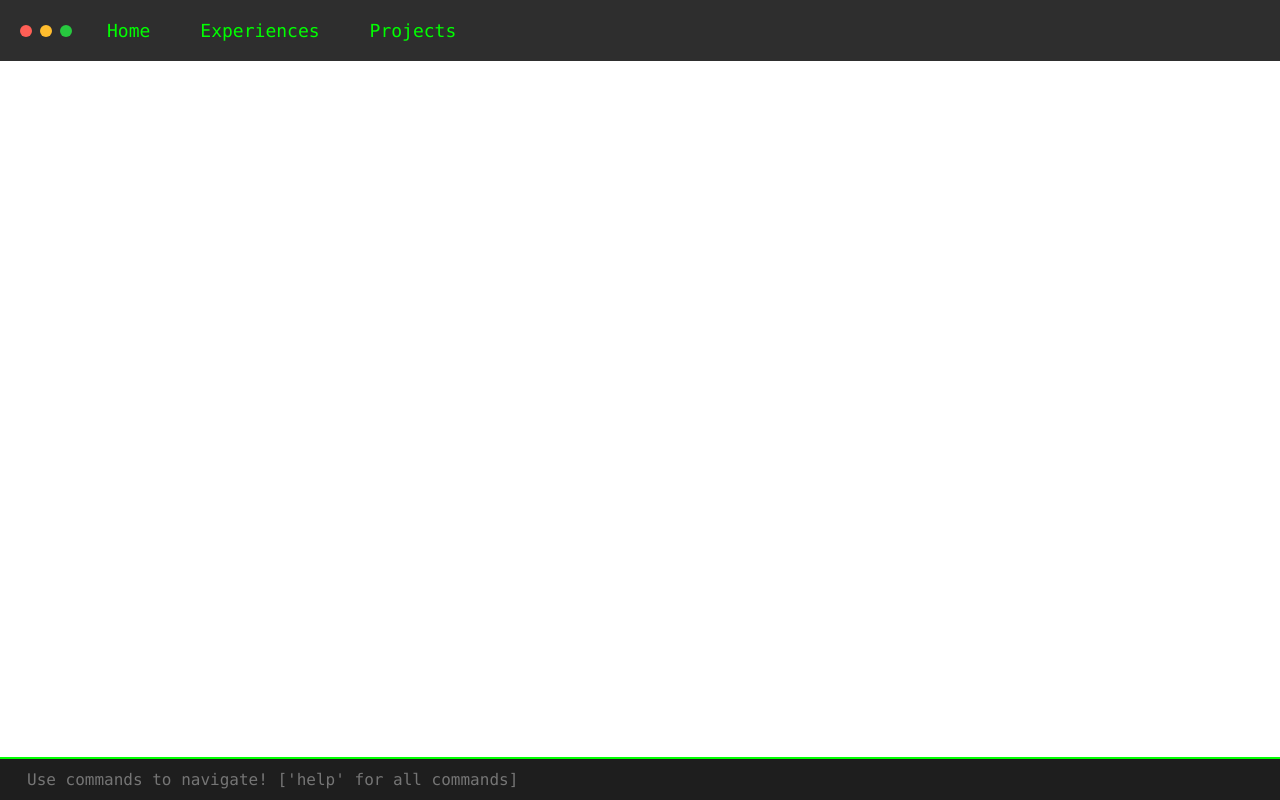
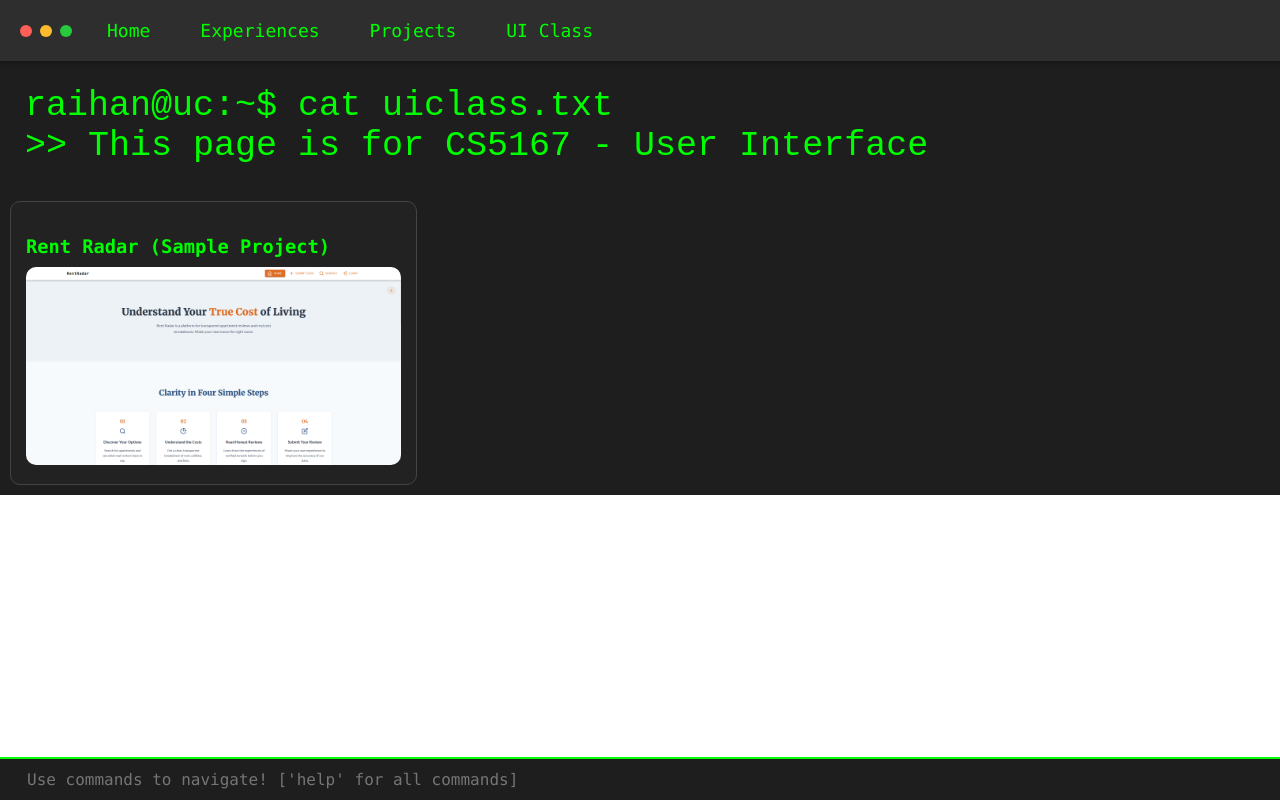
Before and after one commit to Rai1975/portfolio, a React (Create React App) app in the folder portfolio/: page /uiclass in a window 1280 px wide. Built offline with nearby package versions, Linux system fonts and the light colour scheme.

Commit message:
Adding page for UI class

```diff
--- /dev/null
+++ b/portfolio/public/data/uiclass.json
@@ -0,0 +1,11 @@
+[
+  {
+    "link": "https://www.rentradar.org",
+    "title": "Rent Radar (Sample Project)",
+    "stack": "python, flask, langchain, reactjs, materialui, psql",
+    "description":
+        "> Won 2nd place overall at CEAS Summer Innovation Challenge \n\n> Platform is live with over 50 active users, deployed using supabase, render and cloudflare\n\n>RentRadar is a platform that helps bring accountability back to a dishonest rental market. Leveraging a strong renting community and honest crowdsourced information, we tell the truths about properties so landlords cannot rewrite the stories.",
+    "screenshot": "/assets/rentradar.png",
+    "category": "Web Development"
+  }
+]
--- a/portfolio/src/App.css
+++ b/portfolio/src/App.css
@@ -1,5 +1,6 @@
 .App {
   text-align: center;
+  background-color: #1e1e1e;
 }
 
 .App-logo {
--- a/portfolio/src/App.js
+++ b/portfolio/src/App.js
@@ -7,6 +7,7 @@ import Experiences from './pages/Experience';
 import Projects from './pages/Projects';
 import CommandLineNavigation from './components/CLI-query';
 import WhyDidYouDoThat from './pages/Error';
+import UIClass from './pages/UI_class';
 
 const App = () => {
   return (
@@ -27,6 +28,7 @@ const Layout = () => {
         <Route path="/experiences" element={<Experiences />} />
         <Route path="/projects" element={<Projects />} />
         <Route path="/error" element={<WhyDidYouDoThat />} />
+        <Route path="/uiclass" element={<UIClass />} />
       </Routes>
       <CommandLineNavigation /> {/* Always visible command-line navigation */}
     </div>
--- a/portfolio/src/components/NavBar.js
+++ b/portfolio/src/components/NavBar.js
@@ -89,6 +89,9 @@ const Navbar = () => {
             <Link to="/projects" style={{ color: '#00ff00', textDecoration: 'none', fontSize: '18px', padding: '5px 15px', borderRadius: '5px' }}>
               Projects
             </Link>
+            <Link to="/uiclass" style={{ color: '#00ff00', textDecoration: 'none', fontSize: '18px', padding: '5px 15px', borderRadius: '5px' }}>
+              UI Class
+            </Link>
           </div>
         )}
       </div>
--- /dev/null
+++ b/portfolio/src/pages/UI_class.js
@@ -0,0 +1,217 @@
+import React, { useEffect, useState } from 'react';
+import { motion, AnimatePresence } from 'framer-motion';
+
+const UIClass = () => {
+  const [expandedProject, setExpandedProject] = useState(null);
+  const [projects, setProjects] = useState([]);
+  const [text, setText] = useState('');
+  const [currentIndex, setCurrentIndex] = useState(0);
+  const [done, setDone] = useState(false);
+  const typingSpeed = 10;
+  const fullText = 'raihan@uc:~$ cat uiclass.txt\n>> This page is for CS5167 - User Interface';
+  const [isMobile, setIsMobile] = useState(window.innerWidth <= 768);
+
+  useEffect(() => {
+    const handleResize = () => {
+      setIsMobile(window.innerWidth <= 768);
+    };
+    window.addEventListener('resize', handleResize);
+    return () => window.removeEventListener('resize', handleResize);
+  }, []);
+
+  useEffect(() => {
+    const type = () => {
+      if (currentIndex < fullText.length) {
+        setText((prev) => prev + fullText[currentIndex]);
+        setCurrentIndex((prev) => prev + 1);
+      } else {
+        setDone(true);
+      }
+    };
+
+    if (!done) {
+      const timeout = setTimeout(type, typingSpeed);
+      return () => clearTimeout(timeout);
+    }
+  }, [currentIndex, done]);
+
+  useEffect(() => {
+    const fetchProjects = async () => {
+      try {
+        const response = await fetch('/data/uiclass.json');
+        const data = await response.json();
+        setProjects(data);
+      } catch (error) {
+        console.error('Error fetching projects:', error);
+      }
+    };
+
+    fetchProjects();
+  }, []);
+
+  // Handle Escape key to close modal
+  useEffect(() => {
+    const handleKeyDown = (event) => {
+      if (event.key === 'Escape') {
+        setExpandedProject(null);
+      }
+    };
+
+    window.addEventListener('keydown', handleKeyDown);
+    return () => window.removeEventListener('keydown', handleKeyDown);
+  }, []);
+
+  const openProject = (project) => {
+    setExpandedProject(project);
+  };
+
+  const closeModal = () => {
+    setExpandedProject(null);
+  };
+
+  return (
+    <div style={{ padding: '10px', backgroundColor: '#1e1e1e', color: 'white', fontFamily: 'Consolas, monospace', position: 'relative' }}>
+      <div style={{ color: '#00ff00', fontSize: isMobile ? '20px' : '35px', marginBottom: '20px', fontFamily: 'Courier New, monospace', padding: '15px', whiteSpace: 'pre-wrap' }}>
+        {text}
+      </div>
+
+      {/* Projects Grid */}
+      <div
+        style={{
+          display: 'grid',
+          gridTemplateColumns: isMobile ? 'repeat(auto-fit, minmax(300px, 1fr))' : 'repeat(3, minmax(300px, 3fr))',
+          gap: '20px',
+          alignItems: 'flex-start',
+          textAlign: 'left',
+        }}
+      >
+        {projects.map((proj) => (
+          <motion.div
+            key={proj.title}
+            layout
+            style={{
+              border: '1px solid #444',
+              borderRadius: '10px',
+              padding: '15px',
+              backgroundColor: '#222',
+              cursor: 'pointer',
+            }}
+            onClick={() => openProject(proj)}
+          >
+            <h3 style={{ color: '#00ff00', marginBottom: '10px' }}>
+              {proj.title}
+            </h3>
+            <img
+              src={proj.screenshot}
+              alt={`${proj.title} screenshot`}
+              style={{ width: '100%', height: 'auto', borderRadius: '10px' }}
+            />
+          </motion.div>
+        ))}
+      </div>
+
+      {/* Modal (Centered with Escape Key Support) */}
+      <AnimatePresence>
+        {expandedProject && (
+          <motion.div
+            initial={{ opacity: 0 }}
+            animate={{ opacity: 1 }}
+            exit={{ opacity: 0 }}
+            transition={{ duration: 0.3, ease: 'easeOut' }}
+            style={{
+              position: 'fixed',
+              top: 0,
+              left: 0,
+              width: '100%',
+              height: '100vh',
+              display: 'flex',
+              alignItems: 'center',
+              justifyContent: 'center',
+              backdropFilter: 'blur(10px)',
+              backgroundColor: 'rgba(0, 0, 0, 0.6)',
+              zIndex: 100,
+            }}
+            onClick={closeModal} // Clicking outside closes modal
+          >
+            <motion.div
+              initial={{ scale: 0.9, opacity: 0 }}
+              animate={{ scale: 1, opacity: 1 }}
+              exit={{ scale: 0.9, opacity: 0 }}
+              transition={{ duration: 0.3, ease: 'easeOut' }}
+              style={{
+                backgroundColor: '#222',
+                padding: '20px',
+                borderRadius: '10px',
+                width: isMobile ? '90%' : '50%',
+                maxHeight: '80vh',
+                overflowY: 'auto',
+                zIndex: 200,
+                boxShadow: '0px 0px 20px rgba(0, 0, 0, 0.3)',
+                position: 'relative'
+              }}
+              onClick={(e) => e.stopPropagation()} // Prevent modal from closing when clicking inside it
+            >
+              <button
+                onClick={closeModal}
+                style={{
+                  position: 'absolute',
+                  top: '10px',
+                  right: '15px',
+                  background: 'transparent',
+                  border: 'none',
+                  color: 'white',
+                  fontSize: '24px',
+                  cursor: 'pointer',
+                }}
+              >
+                ✖
+              </button>
+
+              <h2 style={{ color: '#00ff00', textAlign: 'center', marginBottom: '10px' }}>
+                {expandedProject.title}
+              </h2>
+
+              <img
+                src={expandedProject.screenshot}
+                alt={`${expandedProject.title} screenshot`}
+                style={{ width: '100%', height: 'auto', borderRadius: '10px', marginBottom: '10px' }}
+              />
+
+              <p style={{ color: '#00ff00' }}>{expandedProject.stack}</p>
+              <p style={{
+                fontSize: isMobile ? '15px' : '18px',
+                marginTop: '10px',
+                color: 'white',
+                whiteSpace: 'pre-line'
+              }}>
+                {expandedProject.description}
+              </p>
+
+              <div style={{ textAlign: 'center', marginTop: '20px' }}>
+                <a
+                  href={expandedProject.link}
+                  target="_blank"
+                  rel="noopener noreferrer"
+                  style={{
+                    color: 'white',
+                    textDecoration: 'none',
+                    backgroundColor: '#27c93f',
+                    padding: '10px 15px',
+                    borderRadius: '5px',
+                    fontSize: '18px',
+                    fontWeight: 'bold',
+                    display: 'inline-block',
+                  }}
+                >
+                  {expandedProject.title === 'Rent Radar' ? 'View Website' : 'View on Github'}
+                </a>
+              </div>
+            </motion.div>
+          </motion.div>
+        )}
+      </AnimatePresence>
+    </div>
+  );
+};
+
+export default UIClass;
```
